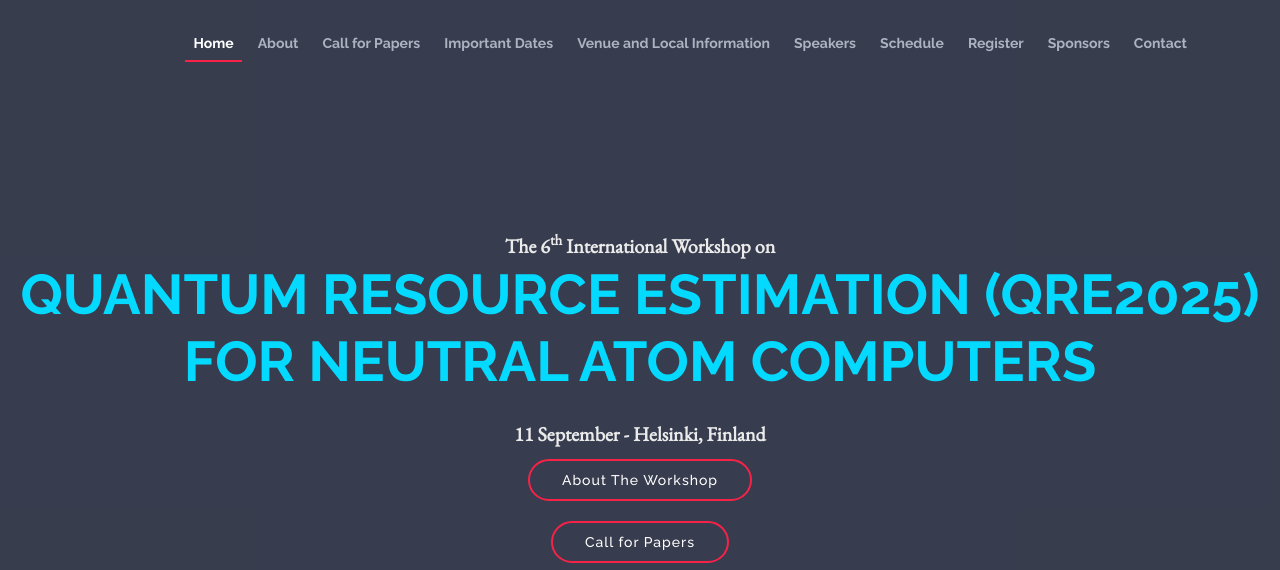
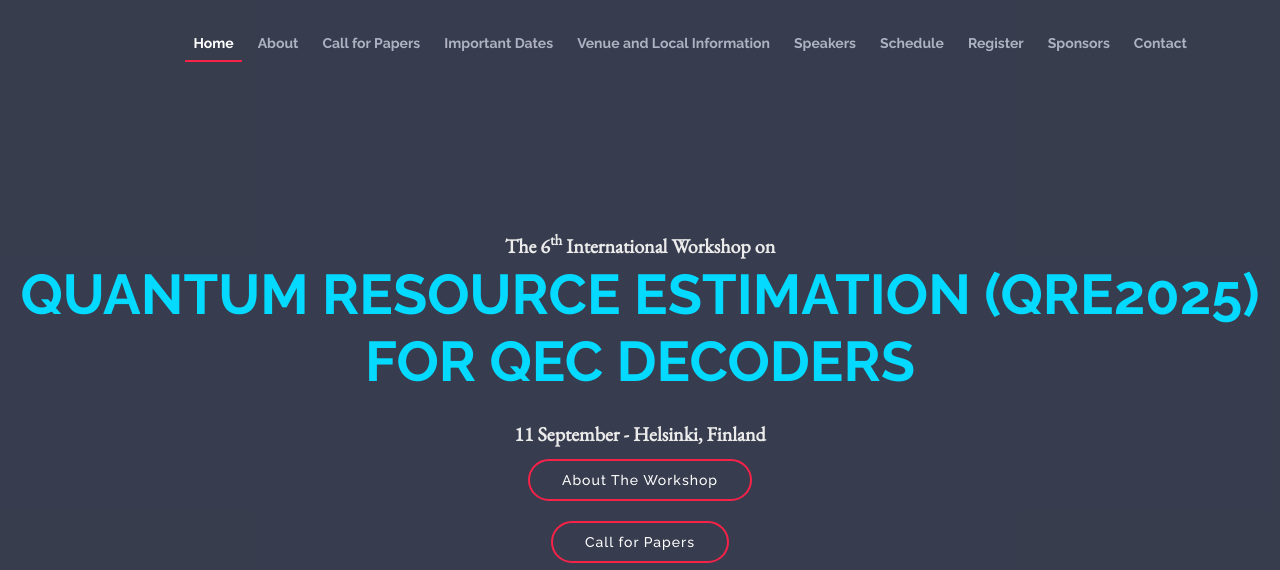
Before and after one commit to quantumresource/workshop2025, a plain HTML site: page index.html in a window 1280 px wide. Shown: the top 570 px of the page. Drawn offline with nearby package versions, Linux system fonts and the light colour scheme.

Commit message:
Update index.html

```diff
--- a/index.html
+++ b/index.html
@@ -92,7 +92,7 @@
   <section id="intro">
     <div class="intro-container wow fadeIn">
       <p class="mb-0 pb-0">The 6<sup>th</sup> International Workshop on</p>
-      <h1 class="mb-4 pb-0"><span>Quantum Resource Estimation (QRE2025)</span></br><span>for Neutral Atom Computers</span></h1>
+      <h1 class="mb-4 pb-0"><span>Quantum Resource Estimation (QRE2025)</span></br><span>for QEC Decoders</span></h1>
       <p class="mb-0 pb-0">11 September - Helsinki, Finland</p>
       <!-- <a href="https://www.youtube.com/watch?v=jDDaplaOz7Q" class="venobox play-btn mb-4" data-vbtype="video" -->
         <!-- data-autoplay="true"></a> -->
```
